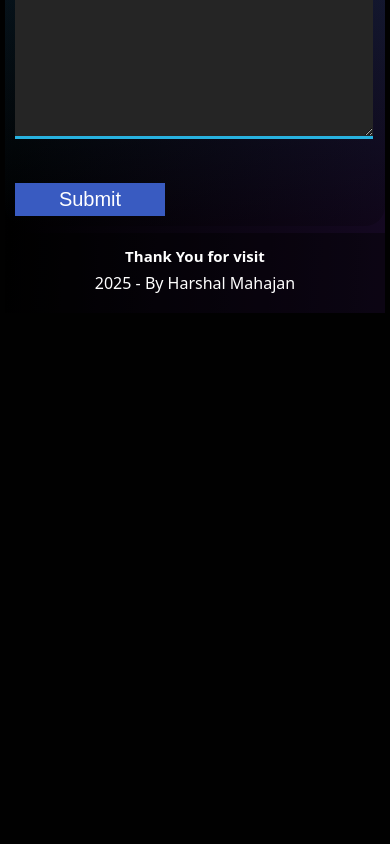
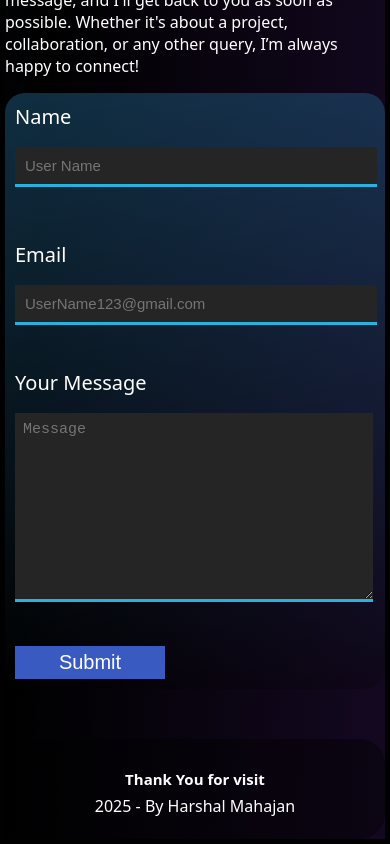
Before and after one commit to harshal-0101/Portfolio, a React (Create React App) app: page / in a window 390 px wide. Shown: the part 6360-7204 px from the top of the page. Before the commit the page ends 6678 px from the top, so only its background shows below. Built offline with nearby package versions, Linux system fonts and the light colour scheme.

Commit message:
refactor: clean up unused CSS styles in allComponet.css

```diff
--- a/src/Component/Contact.js
+++ b/src/Component/Contact.js
@@ -13,8 +13,10 @@ export default function Contact() {
         </div>
       </div>
       <div className="footer">
-        <h1>Thank You for visit</h1>
-        <p> 2025 - By Harshal Mahajan </p>
+        <div className="footer-content">
+          <h1>Thank You for visit</h1>
+          <p> 2025 - By Harshal Mahajan </p>
+        </div>
       </div>
     </div>
   )
--- a/src/Component/allComponet.css
+++ b/src/Component/allComponet.css
@@ -37,6 +37,7 @@
            margin: 0;
            padding: 0;
            font-family: system-ui, -apple-system, BlinkMacSystemFont, 'Segoe UI', Roboto, Oxygen, Ubuntu, Cantarell, 'Open Sans', 'Helvetica Neue', sans-serif;
+           overflow: scroll;
        }
 
        .navbar {
@@ -278,6 +279,14 @@
            margin-left: 300px;
        }
        /* -------------skill css----------- */
+       /* .skills {
+           max-width: 1000px;
+           width: 100%;
+           height: 100vh;
+           display: flex;
+           justify-content: center;
+           align-items: center;
+       } */
 
        .skill-container {
            max-width: 1000px;
@@ -285,6 +294,7 @@
            height: 100vh;
            color: white;
            display: flex;
+           /* */
            flex-direction: column;
            gap: 20px;
            justify-self: center;
@@ -359,11 +369,13 @@
            animation: Scale linear;
            animation-timeline: view();
            animation-range: entry -50% cover 30%;
+           height: 100vh;
        }
 
        .skills-container {
            max-width: 800px;
            margin: 0 auto;
+           height: 100vh;
            display: flex;
            flex-direction: column;
            gap: 20px;
@@ -520,6 +532,7 @@
        .service-container {
            max-width: 1000px;
            width: 100%;
+           height: 150vh;
            margin: auto;
            color: white;
            display: flex;
@@ -606,6 +619,7 @@
            color: white;
            display: flex;
            justify-content: center;
+           margin-bottom: 50px;
        }
 
        .contact {
@@ -690,12 +704,14 @@
        @media screen and (max-width: 700px) {
            body {
                margin: 5px;
+               height: auto;
            }
            .mainContain {
                text-align: center;
                display: block;
                max-width: 400px;
                margin: auto;
+               height: auto;
            }
            .social-icons {
                max-width: 900px;
@@ -758,6 +774,10 @@
            }
            .sliednav.open {
                left: 0;
+               background-color: #000000bd;
+               margin-top: 10px;
+               border-radius: 20px;
+               height: fit-content;
            }
            .sliednav {
                margin-top: -5px;
@@ -880,10 +900,23 @@
            }
            .skill-container {
                margin-top: -300px;
+               height: auto;
            }
            .skill {
                display: flex;
                flex-direction: column;
+           }
+           .Project-container {
+               height: auto;
+           }
+           .service-container {
+               height: auto;
+           }
+           .ContactMe {
+               height: auto;
+           }
+           .contact-container {
+               height: auto;
            }
        }
 
@@ -916,14 +949,17 @@
        }
 
        .footer {
-           /* max-width: 1000px; */
+           display: flex;
+           flex-direction: column;
+           max-width: 1000px;
            width: 100%;
-           height: 80px;
+           height: 100px;
            margin: auto;
            text-align: center;
            align-content: center;
            color: rgb(255, 255, 255);
            margin-bottom: 5px;
+           border-radius: 25px;
            background-color: rgba(0, 0, 0, 0.425);
            /* background: linear-gradient( to right, #3498db61, #4c1a8230); */
        }
@@ -976,3 +1012,7 @@
            margin-top: 5px;
            margin-bottom: -30px;
        }
+
+       .footer-content {
+           margin-top: 20px;
+       }
```
